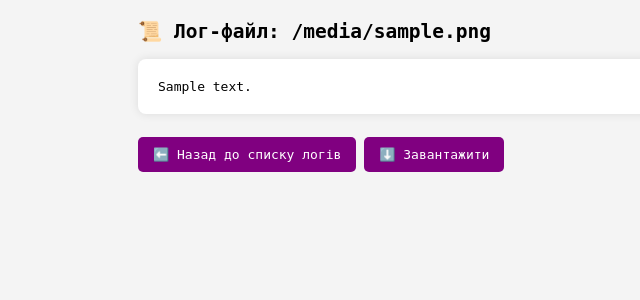
After one commit to Dmytro1325/xml-app, a FastAPI app: template templates/log_view.html in a window 1280 px wide. The commit adds this page. Shown: the top 300 px of the page, without its empty margins (102-742 px from the left). Run offline with FastAPI, Linux system fonts and the light colour scheme; the template is opened without the code that fills it: most values are stand-ins (such as "Sample title", 1, 10 or a date in 2020); parts of the project's set-up code (start-up, migrations or seed data) failed here and were passed over.

Commit message:
оновили вивід логу1.1

```diff
--- a/main.py
+++ b/main.py
@@ -338,11 +338,11 @@ def delete_all_files():
         os.remove(os.path.join(XML_DIR, file))
     return {"status": "success", "message": "Всі файли у папці output видалено."}
 
-@app.get("/logs/debug", response_class=HTMLResponse)
-def view_debug_log():
-    if os.path.exists(DEBUG_LOG_FILE):
-        return FileResponse(DEBUG_LOG_FILE)
-    raise HTTPException(status_code=404, detail="Файл логів не знайдено.")
+#@app.get("/logs/debug", response_class=HTMLResponse)
+#def view_debug_log():
+#    if os.path.exists(DEBUG_LOG_FILE):
+#        return FileResponse(DEBUG_LOG_FILE)
+#    raise HTTPException(status_code=404, detail="Файл логів не знайдено.")
 
 
 
@@ -375,39 +375,24 @@ app.mount("/logs/", StaticFiles(directory=os.path.abspath(LOG_DIR)), name="logs"
 
 
 @app.get("/logs/{filename}", response_class=HTMLResponse)
-def view_log(filename: str):
+def view_log(request: Request, filename: str):
+    """
+    Відображає вміст лог-файлу у браузері через шаблон
+    """
     safe_filename = urllib.parse.unquote(filename)
     file_path = os.path.join(LOG_DIR, safe_filename)
 
-    print(f"🔎 Перевірка шляху: {file_path}")  # ДОДАЙ ЦЕ
-
     if not os.path.exists(file_path):
-        print("❌ Файл не знайдено!")  # ДОДАЙ ЦЕ
         raise HTTPException(status_code=404, detail="❌ Файл не знайдено")
 
     with open(file_path, "r", encoding="utf-8") as file:
         log_content = file.read()
 
-    return f"""
-    <!DOCTYPE html>
-    <html lang="uk">
-    <head>
-        <meta charset="UTF-8">
-        <title>Лог-файл: {safe_filename}</title>
-        <style>
-            body {{ font-family: monospace; background: #f4f4f4; margin: 20px; }}
-            pre {{ background: white; padding: 20px; border-radius: 8px;
-                box-shadow: 0 0 10px rgba(0,0,0,0.1); overflow-x: auto;
-                white-space: pre-wrap; max-height: 80vh; overflow-y: auto; }}
-        </style>
-    </head>
-    <body>
-        <h2>📜 Лог-файл: {safe_filename}</h2>
-        <pre>{log_content}</pre>
-        <a href="/logs/">⬅️ Назад до списку логів</a>
-    </body>
-    </html>
-    """
+    return templates.TemplateResponse("log_view.html", {
+        "request": request,
+        "filename": safe_filename,
+        "log_content": log_content
+    })
 
 app.mount("/logs/", StaticFiles(directory=os.path.abspath(LOG_DIR)), name="logs")
 
--- /dev/null
+++ b/templates/log_view.html
@@ -0,0 +1,24 @@
+<!DOCTYPE html>
+<html lang="uk">
+<head>
+    <meta charset="UTF-8">
+    <title>Лог-файл: {{ filename }}</title>
+    <style>
+        body { font-family: monospace; background: #f4f4f4; margin: 20px; }
+        pre { background: white; padding: 20px; border-radius: 8px;
+              box-shadow: 0 0 10px rgba(0,0,0,0.1); overflow-x: auto;
+              white-space: pre-wrap; max-height: 80vh; overflow-y: auto; }
+        .container { max-width: 800px; margin: auto; }
+        .btn { display: inline-block; margin-top: 10px; padding: 10px 15px;
+               background: purple; color: white; text-decoration: none; border-radius: 5px; }
+    </style>
+</head>
+<body>
+    <div class="container">
+        <h2>📜 Лог-файл: {{ filename }}</h2>
+        <pre>{{ log_content }}</pre>
+        <a href="/logs/" class="btn">⬅️ Назад до списку логів</a>
+        <a href="/logs/download/{{ filename }}" class="btn">⬇️ Завантажити</a>
+    </div>
+</body>
+</html>
--- a/templates/logs.html
+++ b/templates/logs.html
@@ -76,7 +76,7 @@
                 <td>{{ log.name }}</td>
                 <td>{{ log.size }}</td>
                 <td>{{ log.type }}</td>
-                <td><a class="open-link" href="/logs/view/{{ log.name }}">🔍 Відкрити</a></td>
+                <td><a class="open-link" href="/logs/{{ log.name }}">🔍 Відкрити</a></td>
             </tr>
             {% endfor %}
         </table>
```
